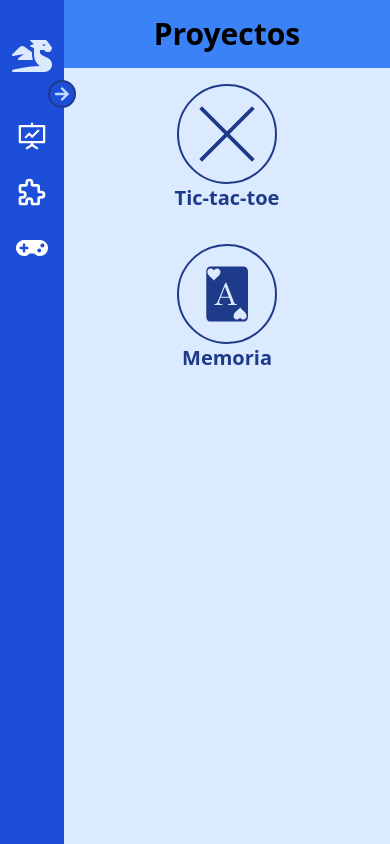
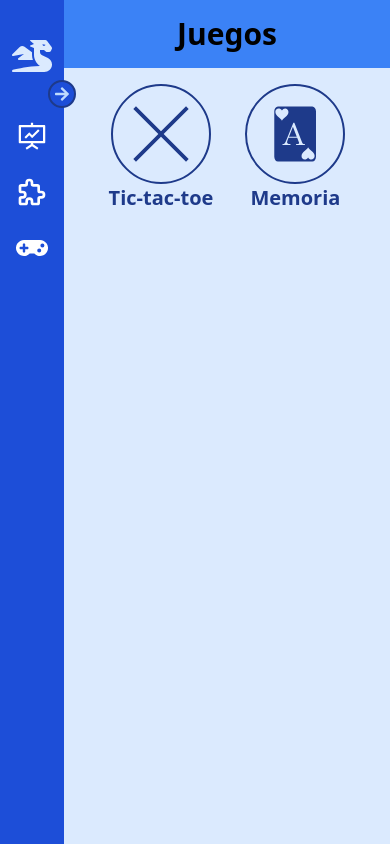
Before and after one commit to irenealcaine/el-rincon-de-no-pensar, a React (Create React App) app: page /games in a window 390 px wide. Built offline with nearby package versions, Linux system fonts and the light colour scheme.

Commit message:
Update 3 files

```diff
--- a/src/Pages/Components.jsx
+++ b/src/Pages/Components.jsx
@@ -7,7 +7,7 @@ const Components = () => {
   return (
     <div className="min-h-screen bg-blue-100">
       <Header title={"Componentes"} />
-      <div className="flex flex-col md:flex-row gap-8 justify-center">
+      <div className="flex flex-wrap gap-8 justify-center">
         {menuItems[1].links.map((item) => {
           return (
             <Link
--- a/src/Pages/Games.jsx
+++ b/src/Pages/Games.jsx
@@ -6,8 +6,8 @@ import menuItems from "../data/MenuItems";
 const Games = () => {
   return (
     <div className="min-h-screen bg-blue-100">
-      <Header title={"Proyectos"} />
-      <div className="flex flex-col md:flex-row gap-8 justify-center">
+      <Header title={"Juegos"} />
+      <div className="flex flex-wrap gap-8 justify-center">
         {menuItems[2].links.map((item) => {
           return (
             <Link
--- a/src/Pages/Projects.jsx
+++ b/src/Pages/Projects.jsx
@@ -7,7 +7,7 @@ const Projects = () => {
   return (
     <div className="min-h-screen bg-blue-100">
       <Header title={"Proyectos"} />
-      <div className="flex flex-col md:flex-row gap-8 justify-center">
+      <div className="flex flex-wrap gap-8 justify-center">
         {menuItems[0].links.map((item) => {
           return (
             <Link
```
